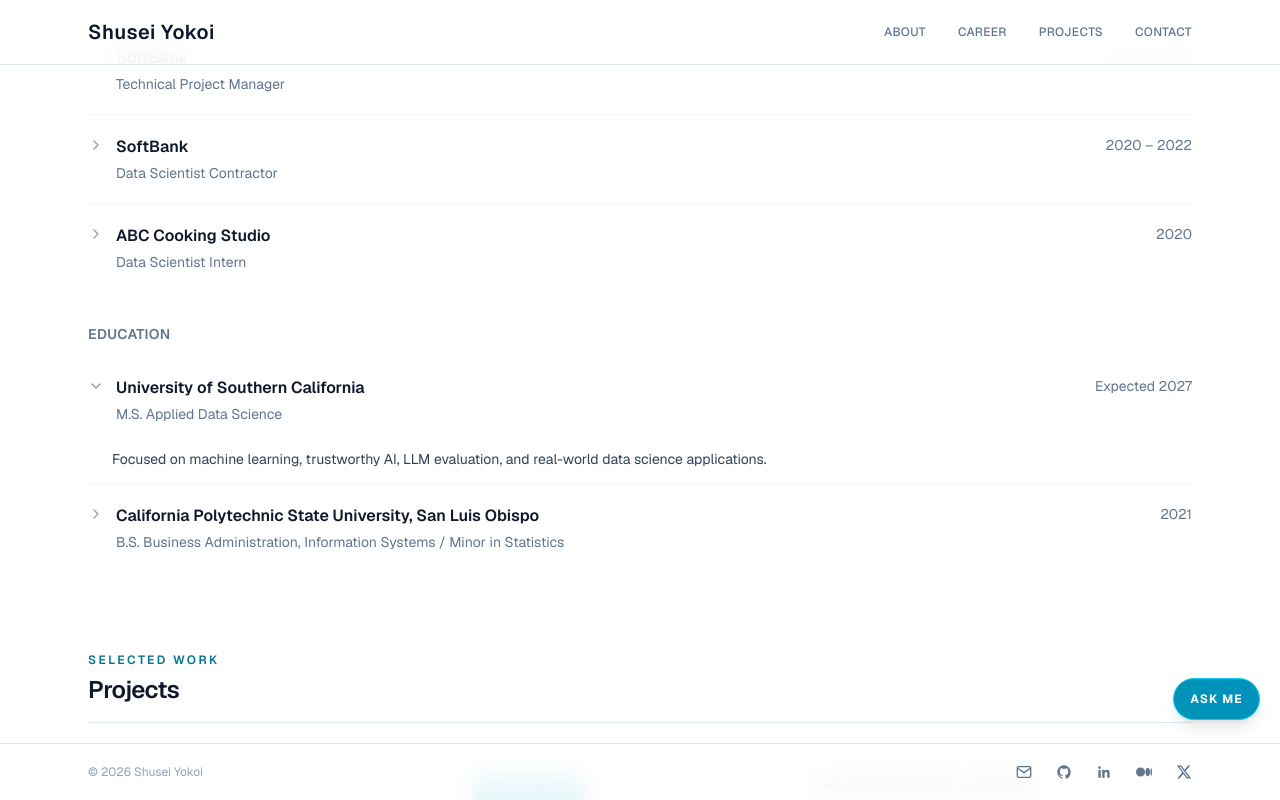
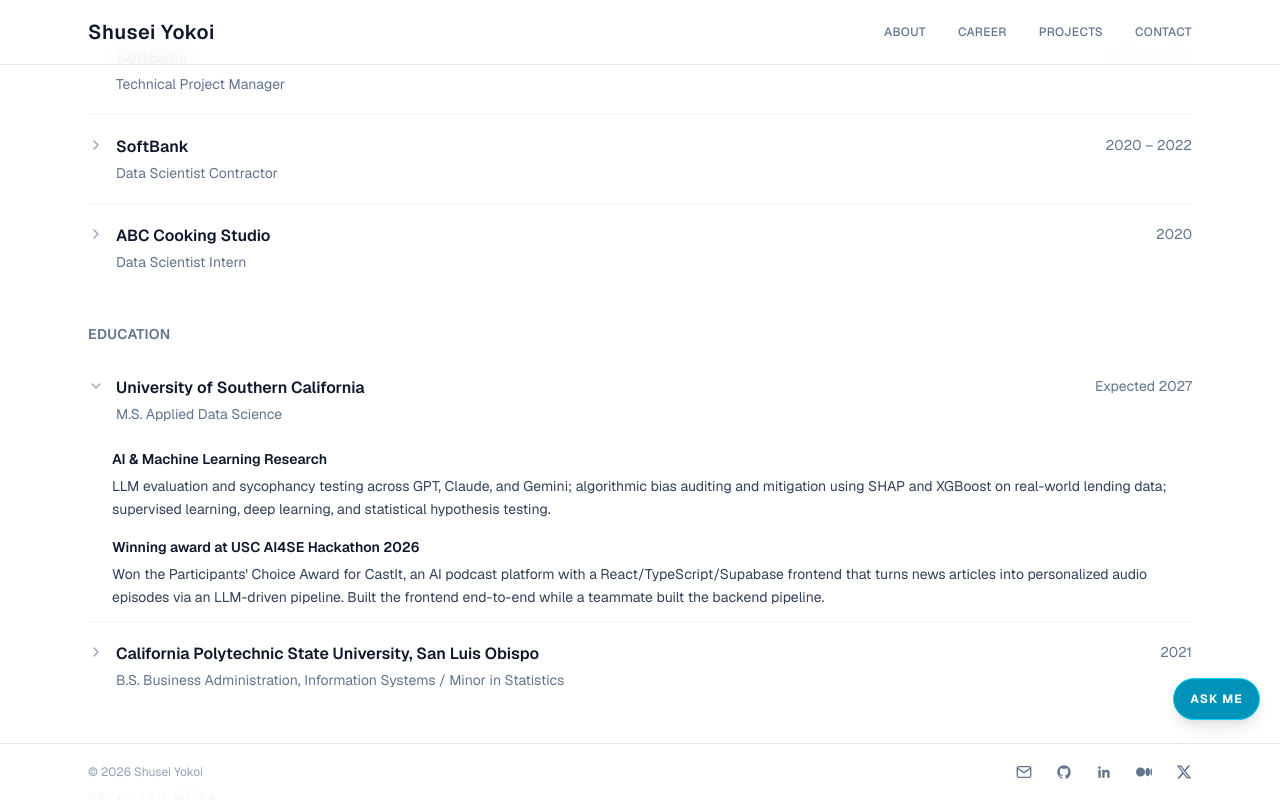
Before and after one commit to shuseiyokoi/portfolio, a Next.js app: page / in a window 1280 px wide. Both pictures are taken after a click on the heading 640 px from the left and 1421 px from the top of the page. Shown: the part 1021-1821 px from the top of the page. Built offline with nearby package versions, Linux system fonts and the light colour scheme.

Commit message:
add exp in usc

```diff
--- a/app/page.tsx
+++ b/app/page.tsx
@@ -745,11 +745,31 @@ export default function Home() {
                     </div>
                   </summary>
 
-                  <div className="mt-4 ml-6 text-sm text-slate-700 leading-relaxed">
-                    <p>
-                      Focused on machine learning, trustworthy AI, LLM
-                      evaluation, and real-world data science applications.
-                    </p>
+                  <div className="mt-4 ml-6 space-y-4 text-sm text-slate-700 leading-relaxed">
+                    <div>
+                      <p className="font-semibold text-slate-900">
+                        AI & Machine Learning Research
+                      </p>
+                      <p className="mt-1">
+                        LLM evaluation and sycophancy testing across GPT,
+                        Claude, and Gemini; algorithmic bias auditing and
+                        mitigation using SHAP and XGBoost on real-world
+                        lending data; supervised learning, deep learning, and
+                        statistical hypothesis testing.
+                      </p>
+                    </div>
+                    <div>
+                      <p className="font-semibold text-slate-900">
+                        Winning award at USC AI4SE Hackathon 2026
+                      </p>
+                      <p className="mt-1">
+                        Won the Participants' Choice Award for CastIt,
+                        an AI podcast platform with a React/TypeScript/Supabase
+                        frontend that turns news articles into personalized audio
+                        episodes via an LLM-driven pipeline. Built the frontend
+                        end-to-end while a teammate built the backend pipeline.
+                      </p>
+                    </div>
                   </div>
                 </details>
 
```
